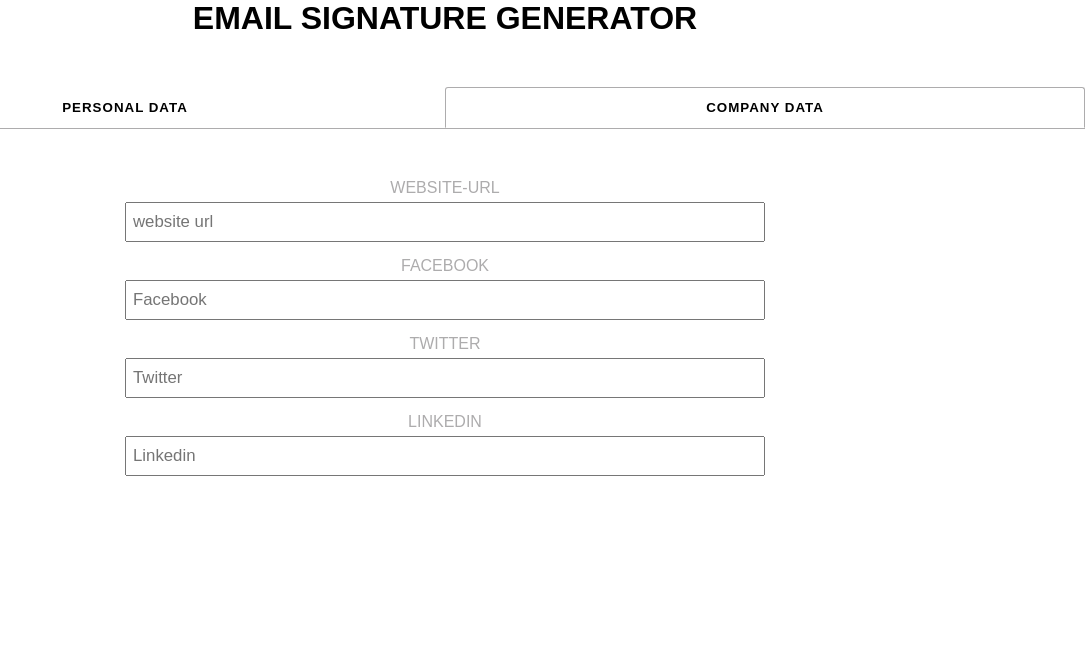
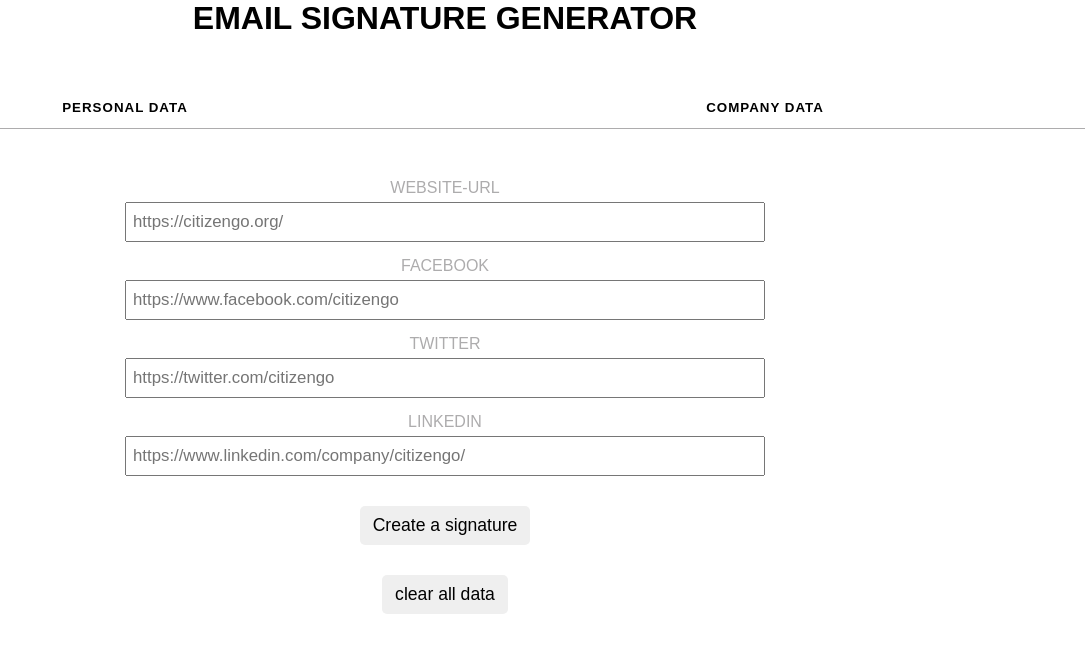
Before and after one commit to Kuba862/email_sign_generator, a React (Create React App) app: page / in a window 1280 px wide. Both pictures are taken after a click on the button "COMPANY DATA". Shown: the top 652 px of the page, without its empty margins (195-1280 px from the left). Built offline with nearby package versions, Linux system fonts and the light colour scheme.

Commit message:
rewrite tool to save user data

```diff
--- a/src/components/Components.js
+++ b/src/components/Components.js
@@ -1,7 +1,11 @@
 import React, { useState, useEffect } from 'react';
 import { useNavigate } from 'react-router';
 import { useDispatch, useSelector } from 'react-redux';
-import { addUserData, addSocialData } from '../redux/cartReducer';
+import {
+  addUserData,
+  addSocialData,
+  clearUserData,
+} from '../redux/cartReducer';
 import { HTML, HTML_VAR } from './HTML';
 import {
   SignatureGeneratorContainer,
@@ -17,141 +21,170 @@ import HO_LOGO from '../images/HO_signature_logo.png';
 import DAV_LOGO from '../images/DAV_signature_logo.png';
 import VOTA_LOGO from '../images/VOTA_VALORES_signature_logo.png';
 import LIBRES_LOGO from '../images/+LIBRES_CG_signature_logo.png';
+import { FormSelection } from '../styled.components/Styled';
 
 export const Header = () => <Title>EMAIL SIGNATURE GENERATOR</Title>;
 
-export const PersonalDataForm = ({ showLinks }) => {
-  const [name, setName] = useState(null);
-  const [possition, setPossition] = useState(null);
-  const [phoneNumber, setPhoneNumber] = useState(null);
-  const [email, setEmail] = useState(null);
-  const [correctEmailDomain, setCorrectEmailDomain] = useState(false);
-
-  const navigate = useNavigate();
+export const PersonalDataForm = () => {
   const dispatch = useDispatch();
 
   const saveUserData = () => {
     dispatch(
       addUserData({
-        name: name,
-        possition: possition,
-        phoneNumber: phoneNumber,
-        email: email,
+        name: personalData.name,
+        possition: personalData.possition,
+        phoneNumber: personalData.phone,
+        email: personalData.email
       })
-    );
-  };
+    )
+  }
+
+  const saveSocialData = () => {
+    dispatch(
+      addSocialData({
+        web: socialData.web,
+        fb: socialData.fb,
+        tw: socialData.tw,
+        ld: socialData.ld
+      })
+    )
+  }
+
+  const [correctEmailDomain, setCorrectEmailDomain] = useState(false);
+  const [showCompanyData, setShowCompanyData] = useState(false);
+
+  const [personalData, setPersonalData] = useState({
+    name: useSelector((state) => state.cart.name) || "",
+    possition: useSelector((state) => state.cart.position) || "",
+    phone: useSelector((state) => state.cart.phoneNumber) || "",
+    email: useSelector((state) => state.cart.email) || "",
+  });
+  const [socialData, setSocialData] = useState({
+    fb: 'https://www.facebook.com/citizengo',
+    tw: 'https://twitter.com/citizengo',
+    ld: 'https://www.linkedin.com/company/citizengo/',
+    web: 'https://citizengo.org/',
+  });
+
+  const navigate = useNavigate();
 
   useEffect(() => {
     setCorrectEmailDomain(
       /^[a-zA-Z0-9._%+-]+@(citizengo|hazteoir|maslibres|derechoavivir|votavalores)\.[a-zA-Z]{2,}$/i.test(
-        email
+        personalData.email
       )
     );
-  }, [email]);
+  }, [personalData.email]);
 
   return (
     <>
-      <PersonalDataFormStyled className={showLinks ? 'show' : 'hide'}>
+      <FormSelection>
+        <button
+          onClick={() => {
+            setShowCompanyData(false);
+            saveSocialData();
+          }}
+        >
+          Personal Data
+        </button>
+        <button
+          onClick={() => {
+            setShowCompanyData(true);
+            saveUserData();
+          }}
+        >
+          Company Data
+        </button>
+        </FormSelection>
+        {showCompanyData ? (
+          <CompanyDataForm>
+            <InputData
+              inputType="text"
+              inputName="website-url"
+              placeholder={socialData.web}
+              value={socialData.web}
+              onChange={(e) => setSocialData({ ...socialData, web: e.target.value })}
+            />
+            <InputData
+              inputType="text"
+              inputName="facebook"
+              placeholder={socialData.fb}
+              value={socialData.fb}
+              onChange={(e) => setSocialData({ ...socialData, fb: e.target.value })}
+            />
+            <InputData
+              inputType="text"
+              inputName="twitter"
+              placeholder={socialData.tw}
+              value={socialData.tw}
+              onChange={(e) => setSocialData({ ...socialData, tw: e.target.value })}
+            />
+            <InputData
+              inputType="text"
+              inputName="linkedin"
+              placeholder={socialData.ld}
+              value={socialData.ld}
+              onChange={(e) => setSocialData({ ...socialData, ld: e.target.value })}
+            />
+          </CompanyDataForm>
+        ) : (
+          <PersonalDataFormStyled>
             <InputData
               inputType="text"
               inputName="first and last name"
-          placeholder="Jakub Rejch"
-          onChange={(e) => setName(e.target.value)}
+              placeholder={personalData.name || "Jon Doe"}
               required={true}
+              value={personalData.name}
+              onChange={(e) => setPersonalData({ ...personalData, name: e.target.value })}
             />
             <InputData
               inputType="text"
               inputName="position"
-          placeholder="Software Engineer"
-          onChange={(e) => setPossition(e.target.value)}
+              placeholder={personalData.possition || "SOFTWARE ENGINEER"}
+              value={personalData.possition}
               required={true}
+              onChange={(e) => setPersonalData({ ...personalData, possition: e.target.value })}
             />
             <InputData
               inputType="text"
               inputName="phone number"
-          placeholder="+48 111 222 333"
-          onChange={(e) => setPhoneNumber(e.target.value)}
+              placeholder={personalData.phone || "+48 111 222 333"}
               required={true}
+              value={personalData.phone}
+              onChange={(e) => setPersonalData({ ...personalData, phone: e.target.value })}
             />
             <InputData
               inputType="email"
               inputName="e-mail"
-          placeholder="jrejch@citizengo.net"
-          onChange={(e) => setEmail(e.target.value)}
+              placeholder={personalData.email || "example@citizengo.org"}
               required={true}
+              value={personalData.email}
+              onChange={(e) => setPersonalData({ ...personalData, email: e.target.value })}
             />
           </PersonalDataFormStyled>
+        )}
       <GoToGeneratorBtn
-        className={showLinks ? 'show' : 'hide'}
         onClick={() => {
-          if (!name || !possition || !phoneNumber || !email) {
-            alert('fill form');
-          } else if (correctEmailDomain) {
+          if(!personalData.name || !personalData.possition || !personalData.email || !personalData.phone) {
+            alert('fill the form')
+          }
+          else if (correctEmailDomain) {
             saveUserData();
+            saveSocialData();
             navigate('/sign-generator');
           } else if (!correctEmailDomain) {
             alert('Wrong email domain!');
           }
         }}
       >
-        Create a singature
+        Create a signature
       </GoToGeneratorBtn>
-    </>
-  );
-};
-
-export const LinksDataForm = ({ showLinks }) => {
-  const [web, setWeb] = useState('');
-  const [fb, setFb] = useState('');
-  const [tw, setTw] = useState('');
-  const [ld, setLd] = useState('');
-
-  const dispatch = useDispatch();
-  const navigate = useNavigate();
-
-  const saveSocialUrls = () => {
-    dispatch(
-      addSocialData({
-        web: web,
-        fb: fb,
-        tw: tw,
-        ld: ld,
-      })
-    );
-  };
-
-  return (
-    <>
-      <CompanyDataForm className={showLinks ? 'hide' : 'show'}>
-        <InputData
-          inputType="text"
-          inputName="website-url"
-          placeholder="website url"
-          onChange={(e) => setWeb(e.target.value)}
-          onBlur={saveSocialUrls}
-        />
-        <InputData
-          onChange={(e) => setFb(e.target.value)}
-          onBlur={saveSocialUrls}
-          inputType="text"
-          inputName="facebook"
-          placeholder="Facebook"
-        />
-        <InputData
-          onChange={(e) => setTw(e.target.value)}
-          onBlur={saveSocialUrls}
-          inputType="text"
-          inputName="twitter"
-          placeholder="Twitter"
-        />
-        <InputData
-          onChange={(e) => setLd(e.target.value)}
-          onBlur={saveSocialUrls}
-          inputType="text"
-          inputName="linkedin"
-          placeholder="Linkedin"
-        />
-      </CompanyDataForm>
+      <GoToGeneratorBtn onClick={() => {
+        dispatch(clearUserData());
+        window.location.reload();
+      }} >
+        clear all data
+      </GoToGeneratorBtn>
     </>
   );
 };
@@ -182,11 +215,6 @@ export const InputData = ({
 // signature generator
 
 export const SignatureGenerator = () => {
-
-  // const web = useSelector((state) => state.social.web);
-  // const fb = useSelector((state) => state.social.fb);
-  // const tw = useSelector((state) => state.social.tw);
-  // const ld = useSelector((state) => state.social.ld);
 
   const [showHTML, setShowHTML] = useState(false);
   const [textCp, setTextCp] = useState(false);
--- a/src/pages/HomePage.js
+++ b/src/pages/HomePage.js
@@ -1,5 +1,5 @@
 import React, { useState, useEffect } from 'react';
-import { PersonalDataForm, LinksDataForm } from '../components/Components';
+import { PersonalDataForm } from '../components/Components';
 import { FormSelection } from '../styled.components/Styled';
 
 const HomePage = () => {
@@ -7,12 +7,12 @@ const HomePage = () => {
 
   return (
     <>
-      <FormSelection>
+      {/* <FormSelection>
         <button className={showLinks ? 'active' : ''} onClick={() => setLinks(true)}>Personal Data</button>
         <button className={showLinks ? '' : 'active'} onClick={() => setLinks(false)}>Company Data</button>
-      </FormSelection>
+      </FormSelection> */}
       <PersonalDataForm showLinks={showLinks} />
-      <LinksDataForm showLinks={showLinks} />
+      {/* <LinksDataForm showLinks={showLinks} /> */}
     </>
   );
 };
--- a/src/redux/cartReducer.js
+++ b/src/redux/cartReducer.js
@@ -2,7 +2,7 @@ import { createSlice } from "@reduxjs/toolkit";
 
 const initialState = {
     user: [],
-    social: []
+    social: [],
 };
 
 export const cartSlice = createSlice({
@@ -22,9 +22,9 @@ export const cartSlice = createSlice({
             state.ld = action.payload.ld
         },
         clearUserData: (state) => {
-            state.reduxState = {}
+            return initialState;
         }
-    },
+    }
 });
 
 export const { addUserData, clearUserData, addSocialData } = cartSlice.actions;
--- a/src/styled.components/Styled.js
+++ b/src/styled.components/Styled.js
@@ -14,7 +14,7 @@ flex-direction: column;
       width: 50%;
       padding: 12px 16px;
       cursor: pointer;
-        transition: .2s ease-in-out;
+      transition: 0.2s ease-in-out;
       text-transform: uppercase;
       font-weight: 700;
       letter-spacing: 1px;
@@ -53,7 +53,7 @@ flex-direction: column;
         border: none;
         color: #fff;
         cursor: pointer;
-            transition: .2s ease-in-out;
+        transition: 0.2s ease-in-out;
         &:hover {
           color: #000;
         }
@@ -74,7 +74,7 @@ export const HTML_to_copy = styled.div`
   padding: 0 15px;
   text-align: center;
   border-radius: 5px;
-  font-size: .8rem;
+  font-size: 0.8rem;
   line-height: 1.4;
 `;
 
@@ -92,12 +92,12 @@ box-shadow: inset 0px 0px 15px 5px #adacad;
   p {
     align-self: center;
   }
-`
+`;
 export const Title = styled.h1`
   display: flex;
   justify-content: center;
-`
-export const FormSelection= styled.section`
+`;
+export const FormSelection = styled.section`
   margin-top: 50px;
   display: flex;
   justify-content: space-around;
@@ -108,7 +108,7 @@ display: flex;
     width: 50%;
     padding: 12px 16px;
     cursor: pointer;
-        transition: .2s ease-in-out;
+    transition: 0.2s ease-in-out;
     text-transform: uppercase;
     font-weight: 700;
     letter-spacing: 1px;
@@ -121,7 +121,7 @@ display: flex;
     border-color: #adacad #adacad #fff;
     border-radius: 3px 3px 0 0;
   }
-`
+`;
 export const PersonalDataFormStyled = styled.form`
   margin-top: 50px;
   display: flex;
@@ -146,7 +146,7 @@ div {
   &.hide {
     display: none;
   }
-`
+`;
 export const CompanyDataForm = styled.form`
   margin-top: 50px;
   display: flex;
@@ -171,7 +171,7 @@ div {
   &.hide {
     display: none;
   }
-`
+`;
 
 export const GoToGeneratorBtn = styled.button`
   display: flex;
@@ -181,7 +181,7 @@ padding: 8px 12px;
   font-size: 1.1rem;
   border-radius: 5px;
   border: 1px solid transparent;
-transition: .2s ease-in-out;
+  transition: 0.2s ease-in-out;
   cursor: pointer;
   &:hover {
     border-color: #000;
@@ -189,4 +189,4 @@ cursor: pointer;
   &.hide {
     display: none;
   }
-`
+`;
```
Lines whose indentation alone changed are shown as unchanged.
